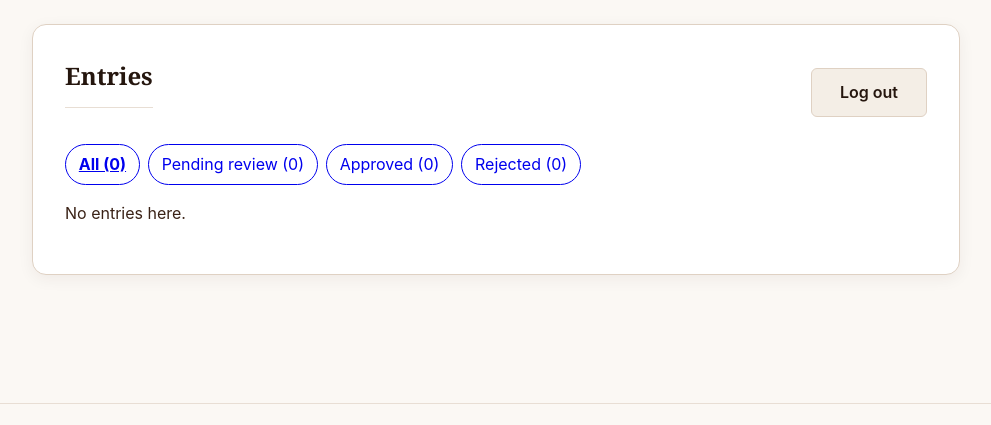
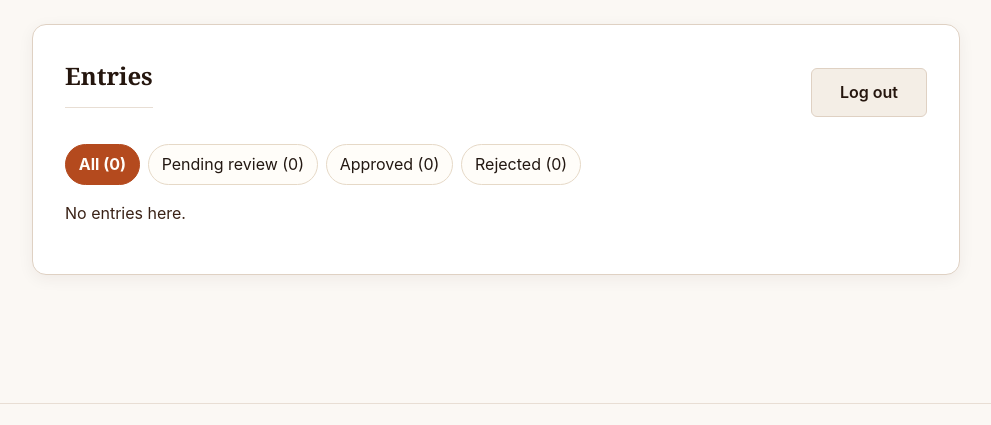
Before and after one commit to krutiktikam/kadak_chai, a FastAPI app: page /admin in a window 1280 px wide. Shown: the part 135-560 px from the top of the page, without its empty margins (144-1135 px from the left). Run offline with FastAPI, Linux system fonts and the light colour scheme; the visitor is signed in with stand-in values (Sample User, id 1); parts of the project's set-up code (start-up, migrations or seed data) failed here and were passed over; some libraries are stand-ins or nearby versions.

Commit message:
style: use palette colours for admin filter pills [S4]

```diff
--- a/app/static/style.css
+++ b/app/static/style.css
@@ -534,3 +534,5 @@ textarea.is-invalid {
 .admin-table { width: 100%; border-collapse: collapse; font-size: .9rem; }
 .admin-table th, .admin-table td { text-align: left; vertical-align: top; padding: .5rem; border-bottom: 1px solid #ddd; }
 .story-cell { min-width: 14rem; white-space: pre-wrap; overflow-wrap: anywhere; }
+.filter-link { color: #231812; background: #fffdf9; border-color: #e6d9c7; }
+.filter-link.is-active { color: #fffdf9; background: #b44a1e; border-color: #b44a1e; text-decoration: none; }
```
